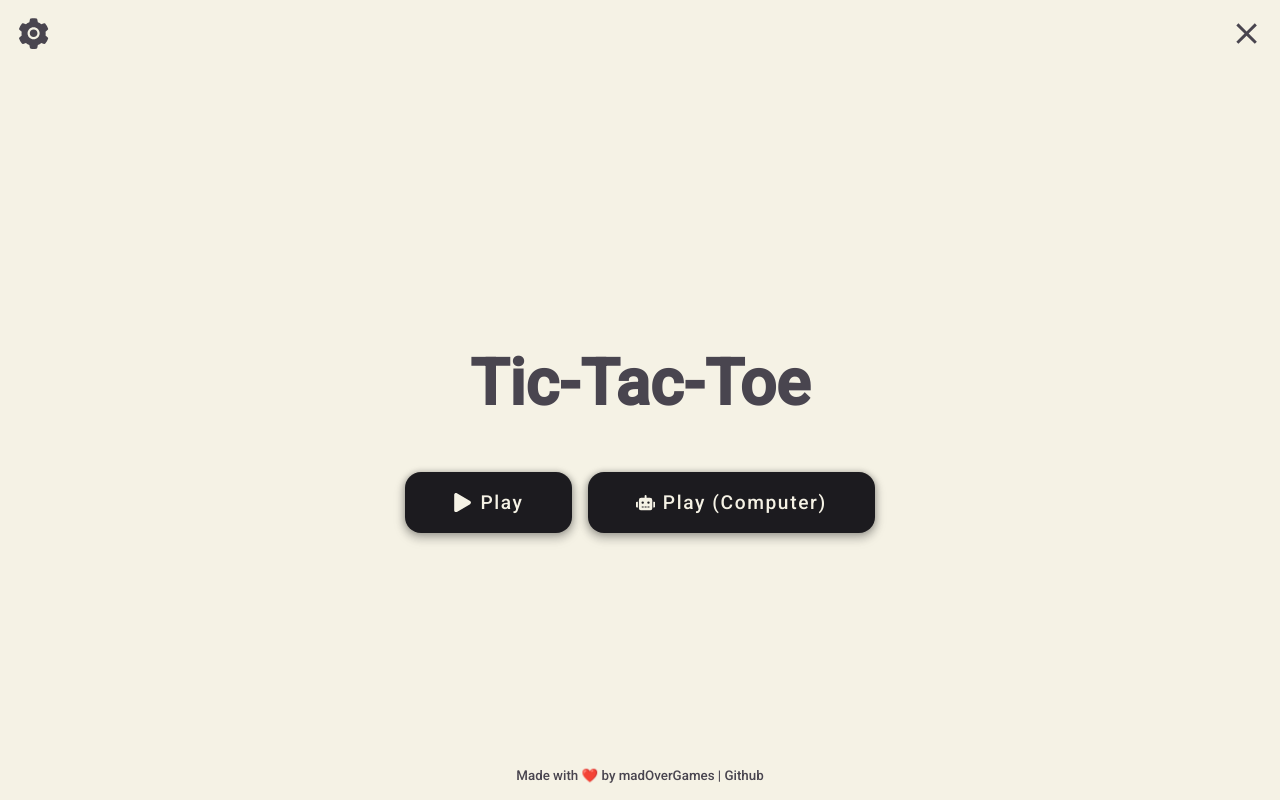
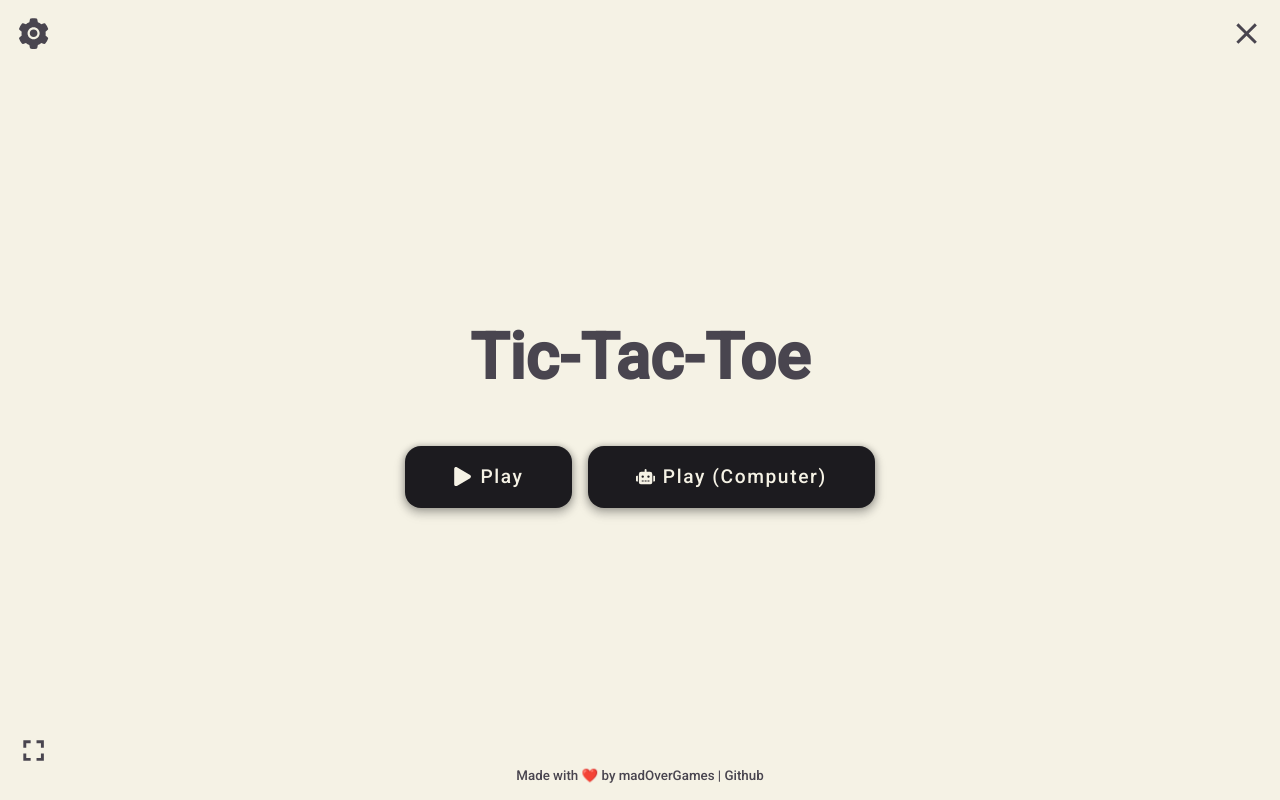
Before and after one commit to yashchaudhari008/tic-tac-toe, a React (Create React App) app: page / in a window 1280 px wide. Built offline with nearby package versions, Linux system fonts and the light colour scheme.

Commit message:
Added fullscreen toggle.

```diff
--- a/package.json
+++ b/package.json
@@ -10,6 +10,7 @@
 		"react-dom": "^18.2.0",
 		"react-icons": "^4.4.0",
 		"react-scripts": "5.0.1",
+		"screenfull": "^6.0.2",
 		"web-vitals": "^2.1.4"
 	},
 	"scripts": {
--- a/src/components/ui/Footer.css
+++ b/src/components/ui/Footer.css
@@ -12,3 +12,14 @@
 #footer a:hover {
 	text-decoration: underline;
 }
+
+.quickSettings {
+	display: inline-flex;
+	font-size: 2.2rem;
+	padding: 1rem;
+	padding-bottom: 0;
+	gap: 1rem;
+}
+.quickSettings * {
+	cursor: pointer;
+}
--- a/src/components/ui/Footer.jsx
+++ b/src/components/ui/Footer.jsx
@@ -1,11 +1,28 @@
-import React from "react";
+import React, { useState } from "react";
+import screenfull from "screenfull";
 import "./Footer.css";
+import { MdFullscreen, MdFullscreenExit } from "react-icons/md";
 
 export default function Footer() {
+	const [isFullscreen, setFullscreen] = useState(screenfull.isFullscreen);
+	const handleFullscreen = () => {
+		setFullscreen((old) => !old);
+		screenfull.toggle();
+	};
 	return (
-		<div id="footer">
-			Made with ❤️ by madOverGames |{" "}
-			<a href="https://github.com/madOverGames/tic-tac-toe">Github</a>
-		</div>
+		<>
+			<div className="quickSettings">
+				{screenfull.isEnabled &&
+					(!isFullscreen ? (
+						<MdFullscreen onClick={handleFullscreen} />
+					) : (
+						<MdFullscreenExit onClick={handleFullscreen} />
+					))}
+			</div>
+			<div id="footer">
+				Made with ❤️ by madOverGames |{" "}
+				<a href="https://github.com/madOverGames/tic-tac-toe">Github</a>
+			</div>
+		</>
 	);
 }
```
Also changed, not shown: 1 other file (tests, documents, lock files or other folders).
